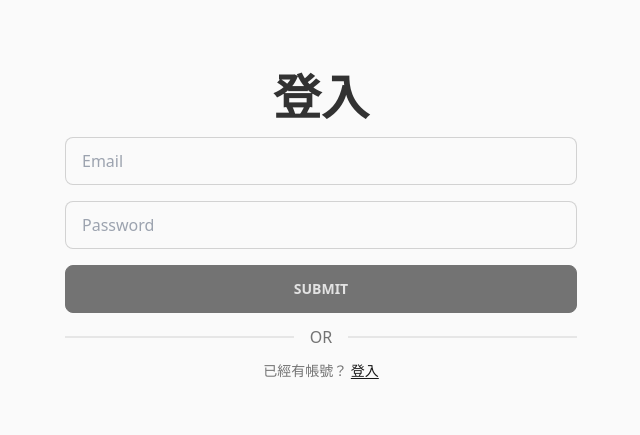
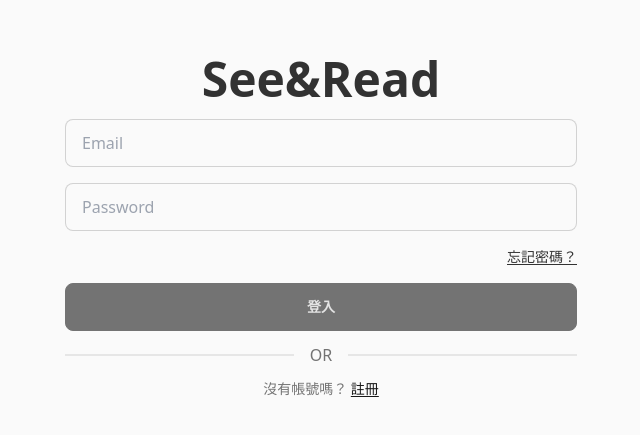
Before and after one commit to JustinLien0805/reactive_textbook, a React (Vite) app: page / in a window 1280 px wide. Shown: the part 173-608 px from the top of the page, without its empty margins (319-959 px from the left). Built offline with nearby package versions, Linux system fonts and the light colour scheme.

Commit message:
fixed form error

```diff
--- a/src/components/SignInForm.tsx
+++ b/src/components/SignInForm.tsx
@@ -10,12 +10,12 @@ type FormData = {
 const SignInForm = () => {
   const { register, handleSubmit } = useForm<FormData>();
   const onSubmit = (data: FormData) => {
-    navigate("/home")
+    navigate("/home");
   };
   const navigate = useNavigate();
   return (
     <div className="flex w-full max-w-lg flex-col items-center justify-center space-y-4 sm:w-3/4">
-      <h1 className="text-5xl font-bold">登入</h1>
+      <h1 className="text-5xl font-bold">See&Read</h1>
       <form
         onSubmit={handleSubmit(onSubmit)}
         className="flex w-full flex-col items-center justify-center space-y-4"
@@ -32,15 +32,23 @@ const SignInForm = () => {
           {...register("password")}
           className="input-bordered input w-full "
         />
-        <input type="submit" className="btn mx-4 w-full cursor-pointer" />
+        <button className="w-full text-right text-sm underline underline-offset-2">
+          忘記密碼？
+        </button>
+        <button type="submit" className="btn mx-4 w-full cursor-pointer">
+          登入
+        </button>
       </form>
       <div className="divider text-neutral">OR</div>
       <h2 className="text-sm text-neutral">
-        已經有帳號？{" "}
-        <button className="text-primary underline underline-offset-2" onClick={()=>{
-          navigate("/signup")
-        }}>
-          登入
+        沒有帳號嗎？{" "}
+        <button
+          className="text-primary underline underline-offset-2"
+          onClick={() => {
+            navigate("/signup");
+          }}
+        >
+          註冊
         </button>
       </h2>
     </div>
--- a/src/components/SignUpForm.tsx
+++ b/src/components/SignUpForm.tsx
@@ -14,7 +14,7 @@ const SignUpForm = () => {
 
   return (
     <div className="flex w-full max-w-lg flex-col items-center justify-center space-y-4 sm:w-3/4">
-      <h1 className="text-5xl font-bold">註冊</h1>
+      <h1 className="text-5xl font-bold">See&Read</h1>
       <form
         onSubmit={handleSubmit(onSubmit)}
         className="flex w-full flex-col items-center justify-center space-y-4"
@@ -31,19 +31,18 @@ const SignUpForm = () => {
           {...register("password")}
           className="input-bordered input w-full "
         />
-        <button className="w-full text-right text-sm underline underline-offset-2">
-          忘記密碼？
+        <button type="submit" className="btn mx-4 w-full cursor-pointer">
+          註冊
         </button>
-        <input type="submit" className="btn mx-4 w-full cursor-pointer" />
       </form>
       <div className="divider text-neutral">OR</div>
       <h2 className="text-sm text-neutral">
-        沒有帳號嗎？{" "}
+        已經有帳號了嗎？{" "}
         <button
           className="text-primary underline underline-offset-2"
           onClick={() => navigate("/signin")}
         >
-          註冊
+          登入
         </button>
       </h2>
     </div>
```
